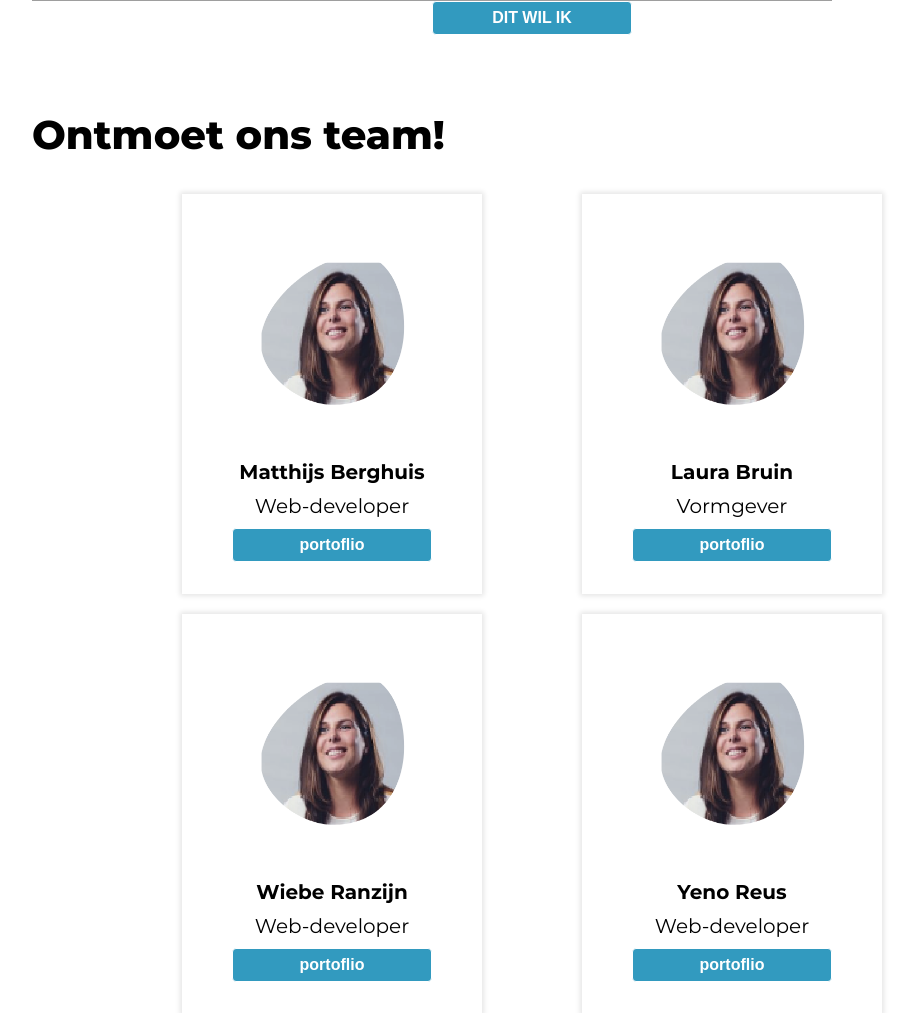
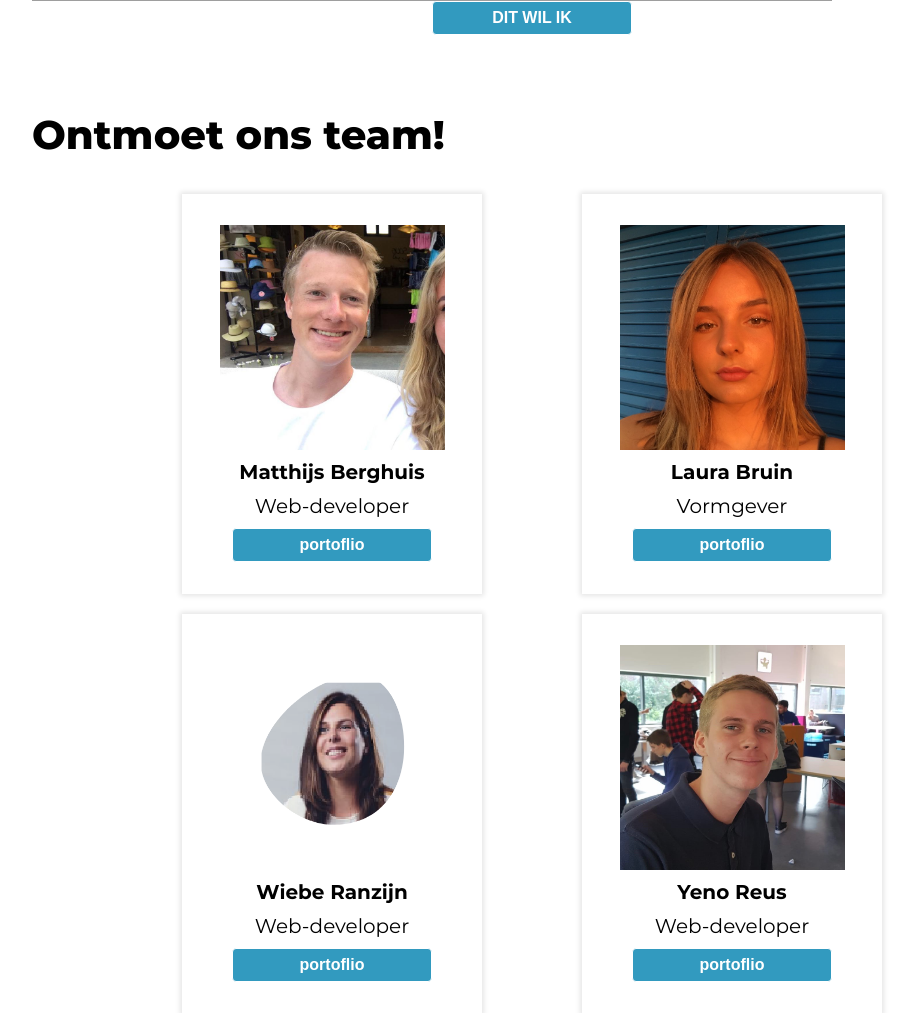
Before and after one commit to MatthijsBerghuisMA/Invisual, a PHP site: page / in a window 1280 px wide. Shown: the part 2426-3439 px from the top of the page, without its empty margins (108-1023 px from the left). Run offline with PHP 8.4, Linux system fonts and the light colour scheme; grey boxes are pictures that could not be loaded.

Commit message:
about us

```diff
--- a/private/includes/user_data.json
+++ b/private/includes/user_data.json
@@ -1 +1 @@
-{"recent_ips":[{"ip":"127.0.0.1","last_seen":"2019 11 09 10 21 37"},{"ip":"::1","last_seen":"2019 27 09 8 34 38"}]}
+{"recent_ips":[{"ip":"127.0.0.1","last_seen":"2019 11 09 10 21 37"},{"ip":"::1","last_seen":"2019 27 09 8 51 45"}]}
--- a/private/templates/home.php
+++ b/private/templates/home.php
@@ -31,14 +31,14 @@
 
         <div class="team-blokken">
             <div class="teamblok">
-                <img class="person" src="<?= $file_uri ?>img/unknown.png" alt="img">
+                <img class="person" src="<?= $file_uri ?>img/matthijs.jpg" alt="img">
                 <span class="naam">Matthijs Berghuis</span>
                 <span class="functie">Web-developer</span>
                 <a href="https://matthijsberghuis.com" target="_blank" class="button-buy">portoflio</a>
             </div>
 
             <div class="teamblok">
-                <img class="person" src="<?= $file_uri ?>img/unknown.png" alt="img">
+                <img class="person" src="<?= $file_uri ?>img/laura.jpg" alt="img">
                 <span class="naam">Laura Bruin</span>
                 <span class="functie">Vormgever</span>
                 <a href="https://laurabruin.nl/" target="_blank" class="button-buy">portoflio</a>
@@ -52,21 +52,21 @@
             </div>
 
             <div class="teamblok">
-                <img class="person" src="<?= $file_uri ?>img/unknown.png" alt="img">
+                <img class="person" src="<?= $file_uri ?>img/yeno.jpg" alt="img">
                 <span class="naam">Yeno Reus</span>
                 <span class="functie">Web-developer</span>
                 <a href="https://yenoreus.nl/" target="_blank" class="button-buy">portoflio</a>
             </div>
 
             <div class="teamblok">
-                <img class="person" src="<?= $file_uri ?>img/unknown.png" alt="img">
+                <img class="person" src="<?= $file_uri ?>img/richi.jpg" alt="img">
                 <span class="naam">Richi Franken</span>
                 <span class="functie">Vormgever</span>
                 <a href="https://richifranken.nl/" target="_blank" class="button-buy">portoflio</a>
             </div>
 
             <div class="teamblok">
-                <img class="person" src="<?= $file_uri ?>img/unknown.png" alt="img">
+                <img class="person" src="<?= $file_uri ?>img/sam.jpg" alt="img">
                 <span class="naam">Sam Harwig</span>
                 <span class="functie">Web-developer</span>
                 <a href="http://samharwig.nl/" target="_blank" class="button-buy">portoflio</a>
```
Also changed, not shown: public/img/laura.jpg (added), public/img/matthijs.jpg (added), public/img/richi.JPG (added), public/img/sam.JPG (added), public/img/yeno.JPG (added).
